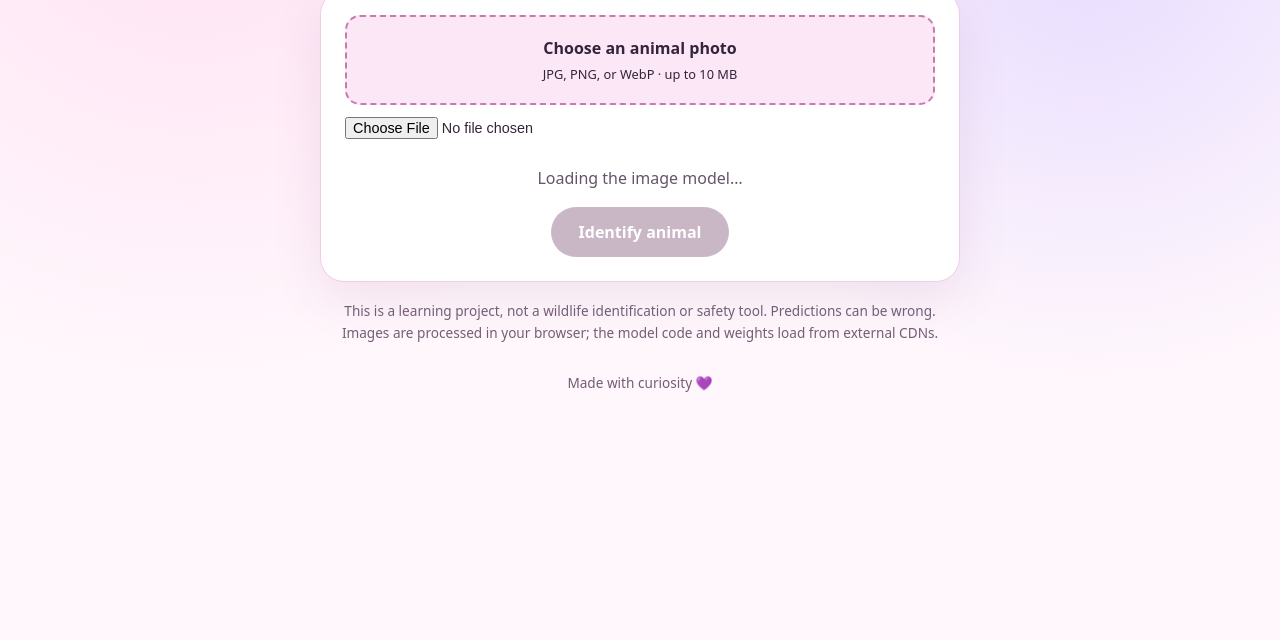
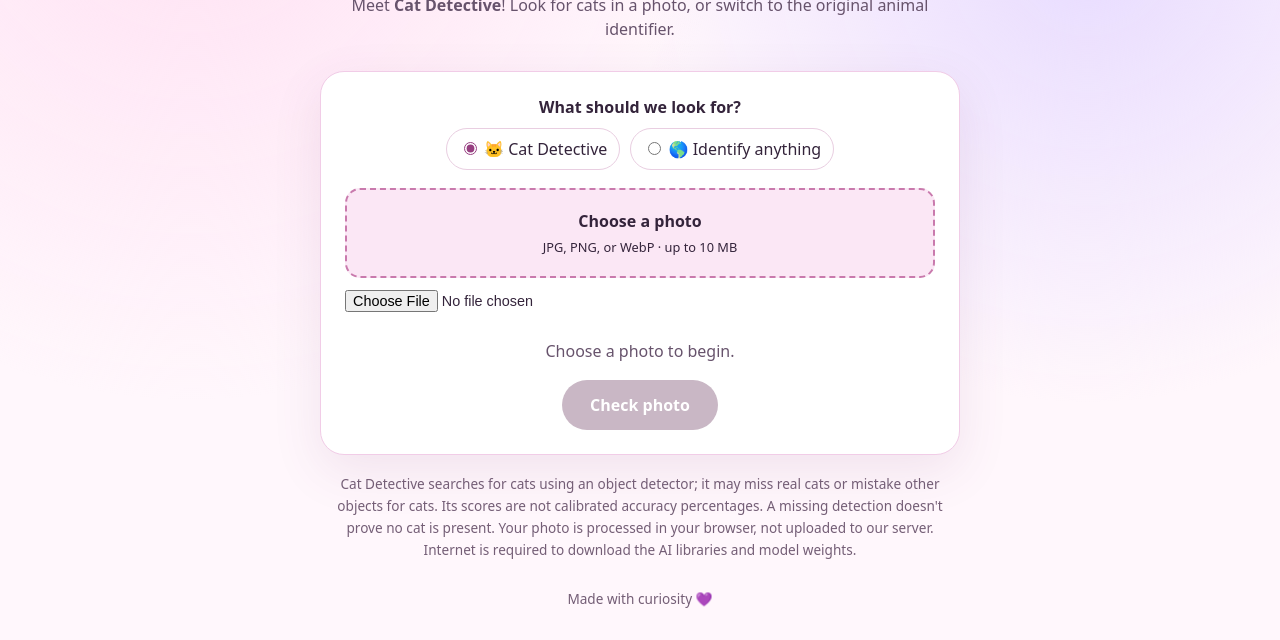
Before and after one commit to maplewashere00/little-animal-identifier, a plain HTML site: page index.html in a window 1280 px wide. Shown: the part 220-860 px from the top of the page. Before the commit the page ends 800 px from the top, so only its background shows below. Drawn offline with Linux system fonts and the light colour scheme.

Commit message:
feat: launch Cat Detective alongside original animal identifier

```diff
--- a/index.html
+++ b/index.html
@@ -4,27 +4,39 @@
   <meta charset="utf-8">
   <meta name="viewport" content="width=device-width, initial-scale=1">
   <meta name="theme-color" content="#f9d7ed">
-  <title>Little Animal Identifier</title>
+  <title>Little Animal Identifier — Cat Detective</title>
   <link rel="stylesheet" href="style.css">
 </head>
 <body>
   <main class="app">
     <div class="eyebrow">A tiny machine-learning experiment ✨</div>
-    <h1>Little Animal Identifier</h1>
-    <p class="intro">Choose a picture and let a pretrained image model guess what it sees.</p>
+    <h1>Little Animal Identifier 🐾</h1>
+    <p class="intro">Meet <strong>Cat Detective</strong>! Look for cats in a photo, or switch to the original animal identifier.</p>
     <section class="panel" aria-label="Image classification">
-      <label class="upload" for="photo">Choose an animal photo <span>JPG, PNG, or WebP · up to 10 MB</span></label>
+      <fieldset class="modes">
+        <legend>What should we look for?</legend>
+        <label><input type="radio" name="mode" value="cat" checked> 🐱 Cat Detective</label>
+        <label><input type="radio" name="mode" value="general"> 🌎 Identify anything</label>
+      </fieldset>
+      <label class="upload" for="photo">Choose a photo <span>JPG, PNG, or WebP · up to 10 MB</span></label>
       <input id="photo" type="file" accept="image/jpeg,image/png,image/webp">
-      <div class="preview-wrap"><img id="preview" alt="Your selected photo" hidden></div>
-      <p id="status" role="status" aria-live="polite">Loading the image model…</p>
-      <button id="identify" disabled>Identify animal</button>
+      <div class="preview-wrap">
+        <div class="photo-stage">
+          <img id="preview" alt="Your selected photo" hidden>
+          <canvas id="overlay" aria-hidden="true" hidden></canvas>
+        </div>
+      </div>
+      <p id="status" role="status" aria-live="polite">Choose a photo to begin.</p>
+      <button id="identify" disabled>Check photo</button>
       <div id="results" class="results" aria-live="polite" hidden></div>
     </section>
-    <p class="note">This is a learning project, not a wildlife identification or safety tool. Predictions can be wrong. Images are processed in your browser; the model code and weights load from external CDNs.</p>
+    <p class="note">Cat Detective searches for cats using an object detector; it may miss real cats or mistake other objects for cats. Its scores are not calibrated accuracy percentages. A missing detection doesn't prove no cat is present. Your photo is processed in your browser, not uploaded to our server. Internet is required to download the AI libraries and model weights.</p>
     <footer>Made with curiosity 💜</footer>
   </main>
   <script src="https://cdn.jsdelivr.net/npm/@tensorflow/tfjs@4.22.0/dist/tf.min.js"></script>
   <script src="https://cdn.jsdelivr.net/npm/@tensorflow-models/mobilenet@2.1.1/dist/mobilenet.min.js"></script>
+  <script src="https://cdn.jsdelivr.net/npm/@tensorflow-models/coco-ssd@2.2.3/dist/coco-ssd.min.js"></script>
+  <script src="cat-logic.js"></script>
   <script src="app.js"></script>
 </body>
 </html>
```
